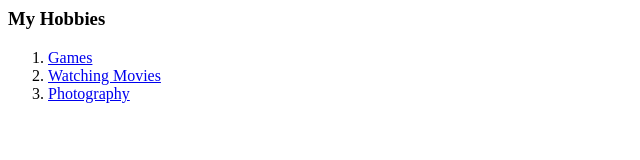
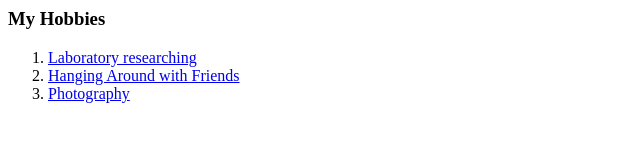
Before and after one commit to Finney06/cv, a plain HTML site: page hobbies.html in a window 1280 px wide. Shown: the whole page, without its empty margins (0-640 px from the left). Drawn offline with Linux system fonts and the light colour scheme.

Commit message:
updated hobbies

```diff
--- a/hobbies.html
+++ b/hobbies.html
@@ -8,8 +8,8 @@
 <body>
     <h3>My Hobbies</h3>
     <ol>
-        <li><a href="images\IMG_20210806_111218.jpg"> Games</a></li>
-        <li><a href="images\IMG_20210812_165232.jpg">Watching Movies</a></li>
+        <li><a href="images\IMG_20210806_111218.jpg">Laboratory researching</a></li>
+        <li><a href="images\IMG_20210812_165232.jpg">Hanging Around with Friends</a></li>
         <li><a href="images\IMG-20210615-WA0089.jpg">Photography</a></li>
     </ol>
 
```
